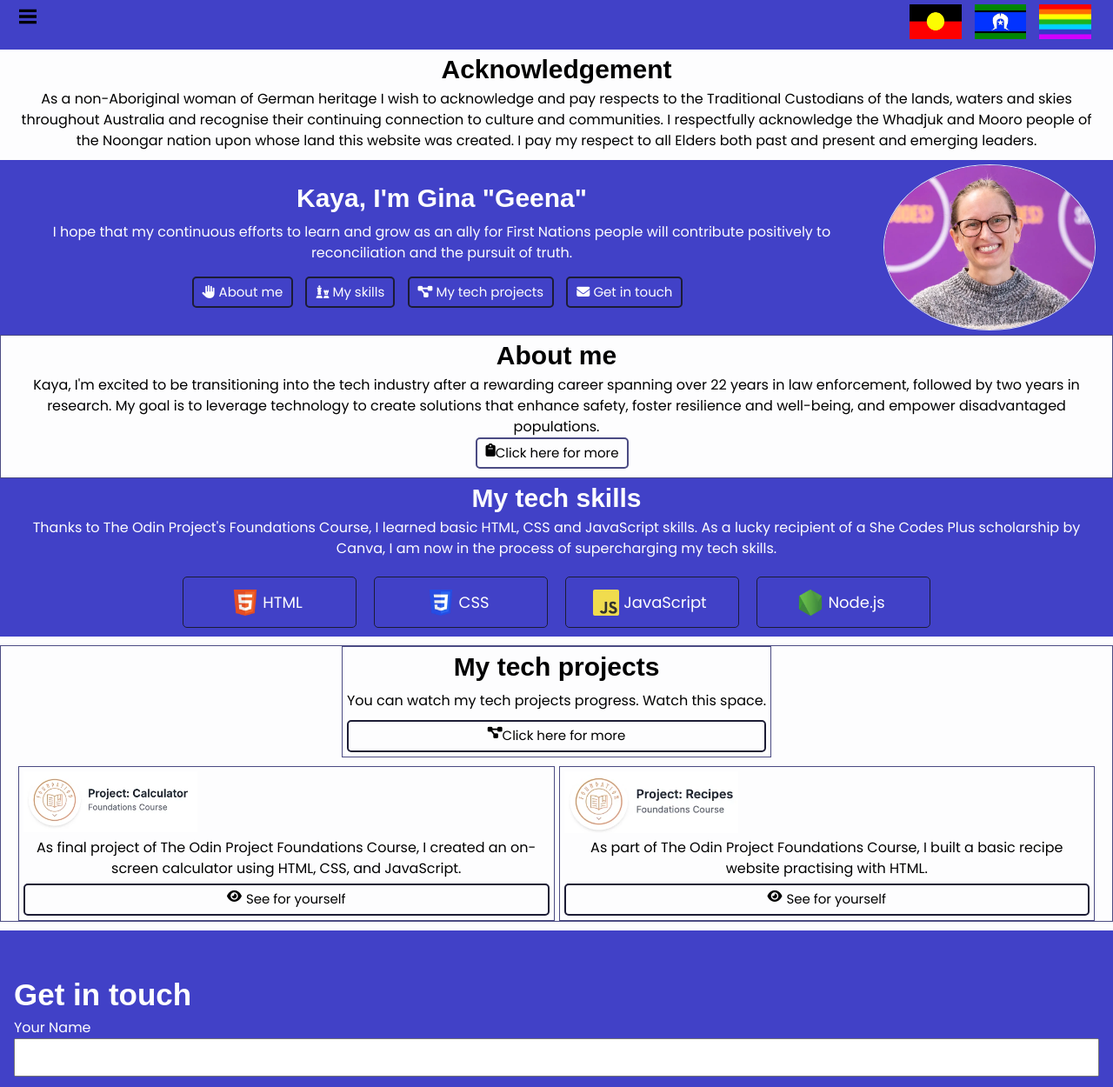
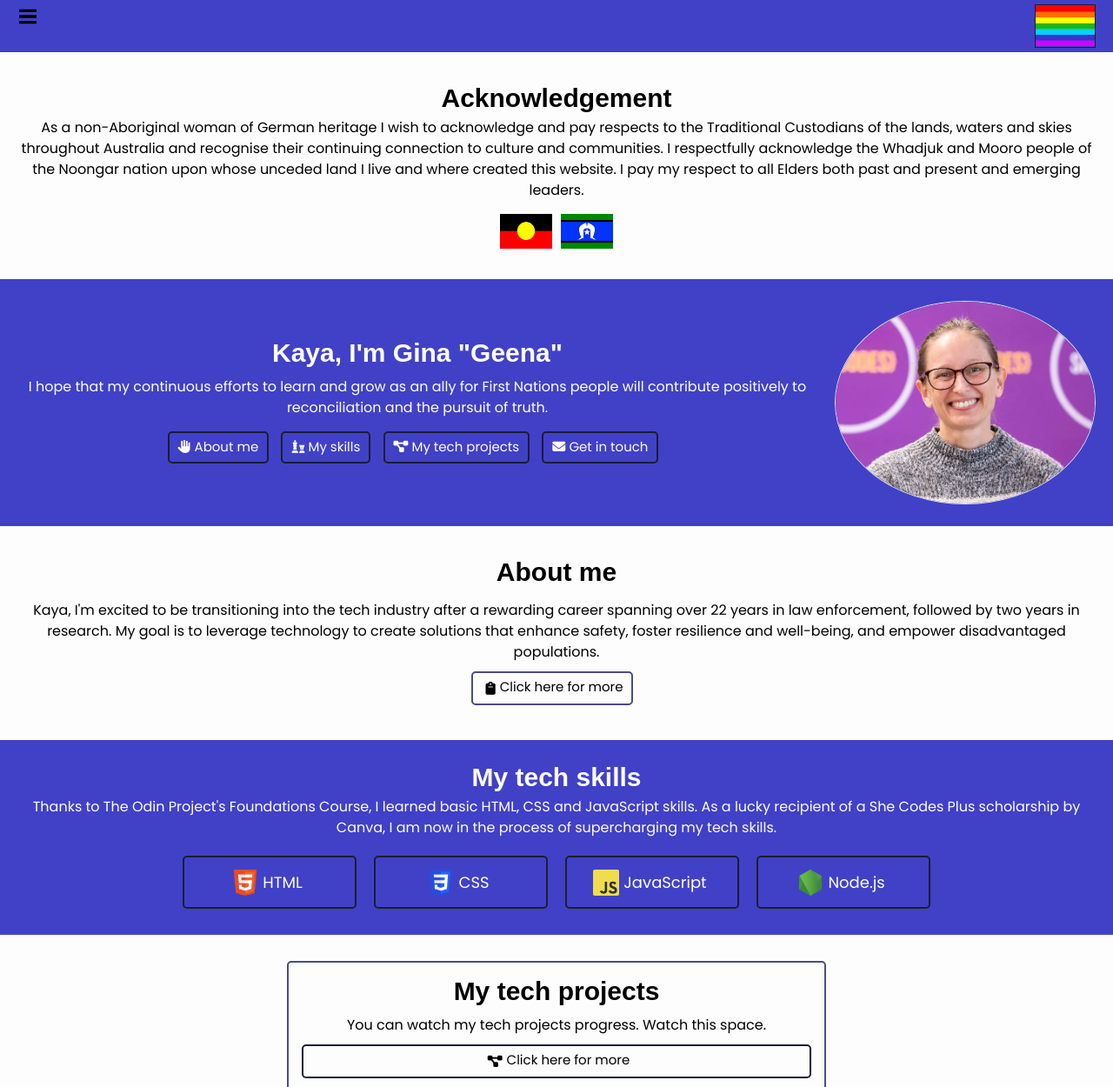
Before and after one commit to GinaHorch/GinaHorch.github.io, a plain HTML site: page index.html in a window 1280 px wide. Shown: the top 1250 px of the page at 87% size. Drawn offline with Linux system fonts and the light colour scheme.

Commit message:
Add scroll bar, margins, padding

```diff
--- a/index.html
+++ b/index.html
@@ -38,21 +38,27 @@
                 </details>
         </nav>
             <div class="right">
-                <img class="flags" src="./img/aboriginal_flag.webp" alt="Aboriginal Flag" width="100px" />
-                <img class="flags" src="./img/TorresStraitIslander-flag.webp" alt="Torres Strait Islander Flag" width="100px" />
-                <img class="flags" src="./img/rainbow-flag.webp" alt="Rainbow Flag" width="100px" />
+                <img class="rainbow" src="./img/rainbow-flag.webp" alt="Rainbow Flag" width="100px" />
             </div>
     </header>
 
     <main>
+        <!-- Side bar -->
+
+
         <!-- Section 1: Acknowledgement -->
         <section class="acknowledgement">
             <h2>Acknowledgement</h2>
             <p>As a non-Aboriginal woman of German heritage I wish to acknowledge and pay respects to the Traditional Custodians of the lands, waters and skies throughout Australia
                 and recognise their continuing connection to culture and communities.
-                I respectfully acknowledge the Whadjuk and Mooro people of the Noongar nation upon whose land this website was created.
+                I respectfully acknowledge the Whadjuk and Mooro people of the Noongar nation upon whose unceded land I live and where created this website.
                 I pay my respect to all Elders both past and present and emerging leaders.</p>
+            <div class="flags">
+                <img src="./img/aboriginal_flag.webp" alt="Aboriginal Flag" width="100px" />
+                <img src="./img/TorresStraitIslander-flag.webp" alt="Torres Strait Islander Flag" width="100px" />
+            </div>
         </section>
+
         <!-- Section 2: Hero -->
         <section class="hero">
         <!-- use div for flex container -->
@@ -209,6 +215,7 @@
 </main>
 
    <footer>
+      <div class="footer">
         <a href="https://pages.evolves.com.au/pledge" title="AllyPledge" target="_blank" rel="noopener no-referrer">
             <img class="ally"
                 src="img/ally-pledge.webp"
@@ -235,6 +242,8 @@
             />
             <span>Gina's GitHub</span>
         </a>
+      </div>
+      <div class="copy-right">Copyright @ Social Insight Solutions 2024</div>
    </footer>
 </body>
 </html>
--- a/style.css
+++ b/style.css
@@ -132,8 +132,14 @@ html, body {
     box-sizing: border-box;
  }
 
+ html, body {
+    padding: 0;
+    margin: 0;
+ }
+
  html {
     scroll-behavior: smooth;
+    min-height: 100%;
  }
 
  body {
@@ -142,6 +148,10 @@ html, body {
     font-weight: 400;
     line-height: 1.5;
     -webkit-font-smoothing: antialiased;
+    min-height: 100vh;
+    display: flex;
+    flex-direction: column;
+    overflow-y: scroll;
  }
 
  a {
@@ -158,19 +168,23 @@ header {
     color: var(--text);
     padding: 0 20px;
     margin: 0;
+    overflow: hidden;
+}
+
+.right .rainbow {
+    display: flex;
+    width: 70px;
+    height: 50px;
+    object-fit: contain;
+    border: 1px solid var(--base-dark);
+    margin-top: 5px;
+    margin-bottom: 5px;
 }
 
 /* Navbar */
 
 nav .right {
     display: flex;
-}
-
-.flags {
-    width: 70px;
-    height: 50px;
-    object-fit: contain;
-    padding: 5px;
 }
 
 nav .left {
@@ -212,7 +226,9 @@ header nav ul {
     flex-direction: column;
     justify-content: center;
     align-items: center;
-    padding: 0 20px;
+    padding: 20px;
+    margin-top: 10px;
+    margin-bottom: 10px;
 }
 
 .acknowledgement h2 {
@@ -224,14 +240,25 @@ header nav ul {
     text-align: center;
 }
 
+.acknowledgement .flags {
+    display: flex;
+    flex-direction: row;
+    justify-content: center;
+    width: 70px;
+    height: 50px;
+    object-fit: contain;
+    padding: 5px;
+    gap: 10px;
+}
 /* Section 2: Hero */
 
 .hero {
     display: flex;
     justify-content: space-between;
     align-items: center;
-    padding: 0 20px;
-    margin: 0;
+    padding: 20px;
+    margin-top: 10px;
+    margin-bottom: 10px;
     gap: 20px;
     background-color: var(--brand);
     color: var(--base-lightest);
@@ -271,7 +298,6 @@ header nav ul {
 }
 
 .hero .hero-image {
-    flex: 2;
     display: flex;
     justify-content: right;
     margin-top: 5px;
@@ -280,19 +306,21 @@ header nav ul {
 
 .hero .hero-image img {
     border-radius: 50%;
-    width: 350px;
+    width: 300px;
     border: 1px solid var(--base-light);
 }
 
-/* Section 3: About */
+/* Section 3: About me */
 
 .bio-text {
     display: flex;
     flex-direction: column;
     justify-content: center;
     align-items: center;
-    padding: 0 20px;
-    border: 1px solid var(--action);
+    padding: 20px;
+    /* border: 1px solid var(--action); */
+    margin-top: 10px;
+    margin-bottom: 10px;
 }
 
 .bio-text h2 {
@@ -302,6 +330,7 @@ header nav ul {
 
 .bio-text p {
     text-align: center;
+    padding: 10px;
 }
 
 .bio-text a {
@@ -322,10 +351,17 @@ header nav ul {
     background-color: var(--base-lightest);
 }
 
+.bio-text a i {
+    padding: 5px;
+    align-self: center;
+}
+
 /* Section 4: My tech Skills */
 
 .skills-section {
-    padding: 0 20px;
+
+    padding: 20px;
+    margin-top: 10px;
     margin-bottom: 10px;
     background-color: var(--brand);
     color: var(--base-lightest)
@@ -355,7 +391,7 @@ header nav ul {
     width: 200px;
     padding: 10px 20px;
     margin: 10px;
-    border: 1.5px solid var(--base-dark);
+    border: 2px solid var(--base-dark);
     border-radius: 5px;
 }
 
@@ -380,7 +416,7 @@ header nav ul {
     align-items: center;
     padding: 0 20px;
     margin-bottom: 10px;
-    border: 1px solid var(--action);
+    /* border: 1px solid var(--action); */
 }
 
 .project-section h2 {
@@ -392,22 +428,28 @@ header nav ul {
     display: flex;
     flex-direction: column;
     justify-content: center;
-    margin-bottom: 10px;
-    border: 1px solid var(--action);
+    padding: 10px;
+    margin-top: 20px;
+    margin-bottom: 20px;
+    border: 2px solid var(--action);
+    border-radius: 5px;
+    width: 50%;
 }
 
 .project-section .project-container {
     display: flex;
-    justify-content: space-between;
-
+    justify-content: space-evenly;
+    margin-bottom: 10px;
+    gap: 20px;
 }
 
 .project-section .project-container .calculator {
     display: flex;
     flex-direction: column;
     justify-content: space-between;
-    flex: 1;
-    border: 1px solid var(--action);
+    flex: 2;
+    border: 2px solid var(--action);
+    border-radius: 5px;
     padding: 5px;
     margin-right: 5px;
 }
@@ -416,8 +458,9 @@ header nav ul {
     display: flex;
     flex-direction: column;
     justify-content: space-between;
-    flex: 1;
-    border: 1px solid var(--action);
+    flex: 2;
+    border: 2px solid var(--action);
+    border-radius: 5px;
     padding: 5px;
 }
 
@@ -444,6 +487,11 @@ header nav ul {
     font-size: 15px;
 }
 
+.project-section .project-text a i,
+.project-section .project-container a i {
+    padding: 5px;
+}
+
 .project-section .project-text .more-projects {
     padding: 5px;
     margin: 5px;
@@ -461,7 +509,7 @@ header nav ul {
 
 .project-section .project-container .icon {
     display: flex;
-    width: 200px;
+    width: 30%;
 }
 
 /* Section 6: Contact */
@@ -469,10 +517,10 @@ header nav ul {
 .contact-form {
     background-color: var(--brand);
     color: var(--base-lightest);
-    /* display: flex; */
-    /* flex-direction: column; */
-    /* justify-content: center; */
-    /* align-items: center; */
+    display: flex;
+    flex-direction: column;
+    justify-content: center;
+    /* align-items: center;  */
     padding: 48px 16px;
 }
 
@@ -481,12 +529,16 @@ header nav ul {
     width: 100%;
     padding: 8px;
     margin-bottom: 16px;
+    border-radius: 5px;
+    font-family: "Poppins", sans-serif;
 }
 
 .contact-form textarea {
     display: block;
     width: 100%;
     padding: 8px;
+    border-radius: 5px;
+    font-family: "Poppins", sans-serif;
 }
 
 .contact-form label {
@@ -506,6 +558,7 @@ header nav ul {
     background-color: var(--action);
     border: 1px solid var(--base-lightest);
     cursor: pointer;
+    border-radius: 5px;
 }
 
 
@@ -514,7 +567,6 @@ header nav ul {
     header {
       display: flex;
       justify-content: space-between;
-
     }
 
     details[open] #menu {
@@ -528,6 +580,11 @@ header nav ul {
       display: flex;
       gap: 24px;
       margin-right: 16px;
+    }
+
+    header .right {
+        display: flex;
+        flex-shrink: 1;
     }
 
     /* Section 1: Acknowledgement */
@@ -569,6 +626,12 @@ header nav ul {
     .project-section .project-container span {
         font-size: 16px;
     }
+    /* Section 6: Contact */
+
+    .contact-form {
+       align-items: center;
+}
+
 
   }
 
@@ -630,15 +693,19 @@ header nav ul {
 
 
 /* footer */
+footer {
+    margin-top: auto;
+}
 
-footer {
+.footer {
     padding: 16px;
     display: flex;
+    margin-top: auto;
     justify-content: space-around;
     align-items: center;
 }
 
-footer span {
+.footer a span {
     display: flex;
     justify-content: center;
     align-items: center;
@@ -647,15 +714,27 @@ footer span {
     font-weight: 600;
 }
 
-footer a {
+.footer a {
     display: flex;
     flex-direction: column;
     justify-content: center;
     align-items: center;
 }
 
-.socials-icon,
-.ally {
+.footer a .socials-icon,
+.footer a .ally {
     width: 100px;
     height: 100px;
+    display: flex;
+    flex-shrink: 2;
 }
+
+footer .copy-right {
+    display: flex;
+    flex-shrink: 0;
+    justify-content: center;
+    color: var(--text);
+    font-size: 14px;
+    font-weight: 400;
+    padding: 20px;
+}
```
Also changed, not shown: about.html (+9 -5 lines).
